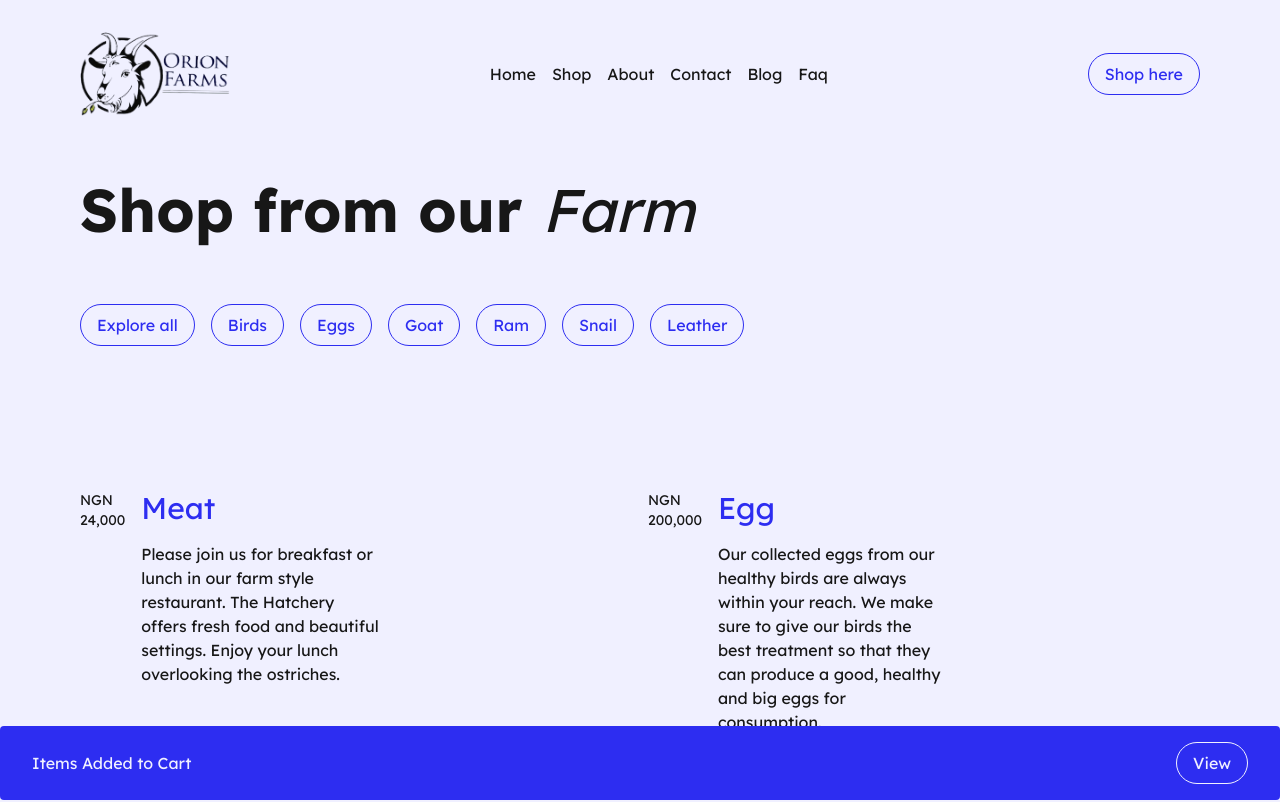
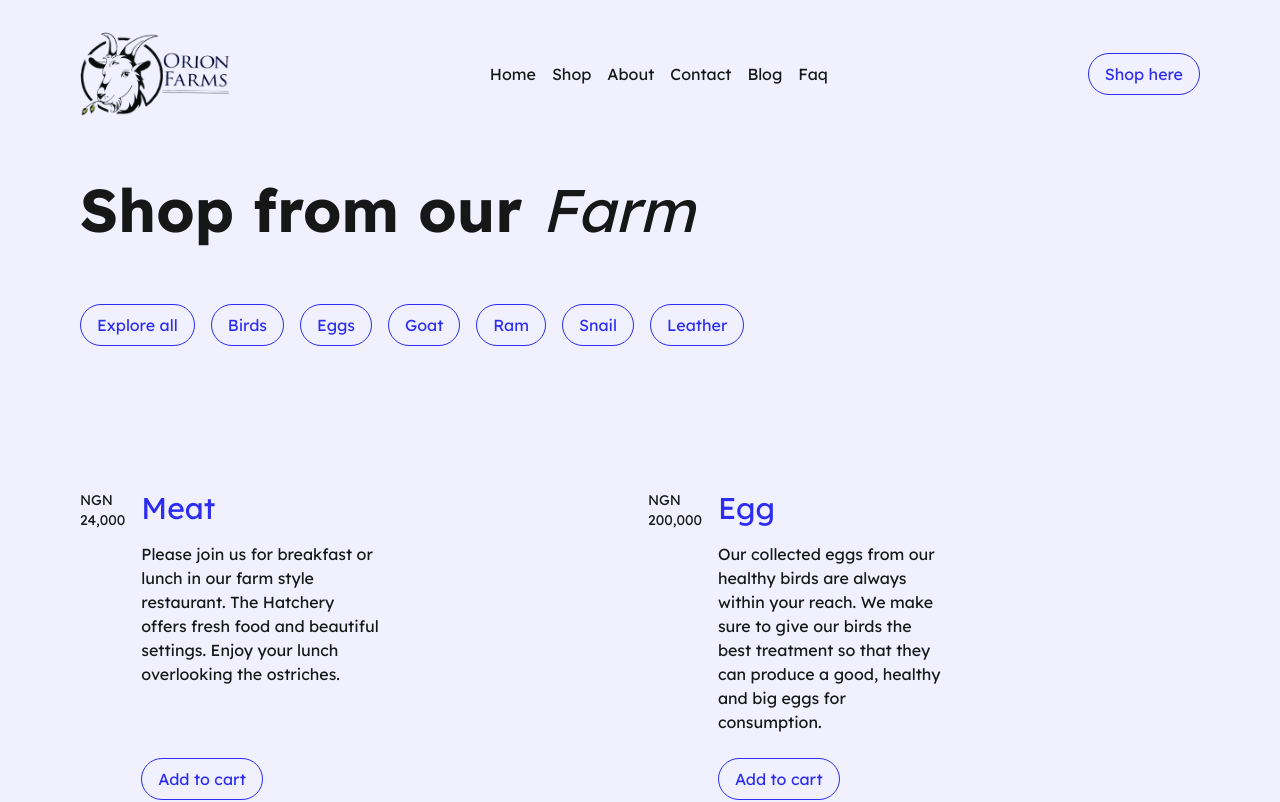
Before and after one commit to aadinoyis/orionfarms, a Next.js app: page /shop in a window 1280 px wide. Shown: the top 802 px of the page. Built offline with nearby package versions, Linux system fonts and the light colour scheme.

Commit message:
resolved

```diff
--- a/app/shop/page.tsx
+++ b/app/shop/page.tsx
@@ -1,19 +1,19 @@
 'use client'
 import React, { useState } from 'react'
 import Image from 'next/image'
-import { CartDocker } from '../components/cart'
-import { useSearchParams } from 'next/navigation'
+// import { CartDocker } from '../components/cart'
+// import { useSearchParams } from 'next/navigation'
 
 const Page = () => {
   // const router = useRouter()
 
-  const searchParams = useSearchParams()
+  // const searchParams = useSearchParams()
   // const qty = searchParams.get('qty')
   // const item = searchParams.get('item')
   // const price = searchParams.get('price')
 
   // const addToCart = router.push('/?')
-  const [isCart, setIsCart] = useState(true)
+  // const [isCart, setIsCart] = useState(true)
 
   return (
     <div className="w-full min-h-screen px-4 gap-16 sm:px-20 font-[family-name:var(--lexend)]">
@@ -131,10 +131,6 @@ const Page = () => {
             </li>
           </ul>
         </section>
-        {
-          isCart &&
-          <CartDocker/>
-        }
       </main>
     </div>
   )
```
